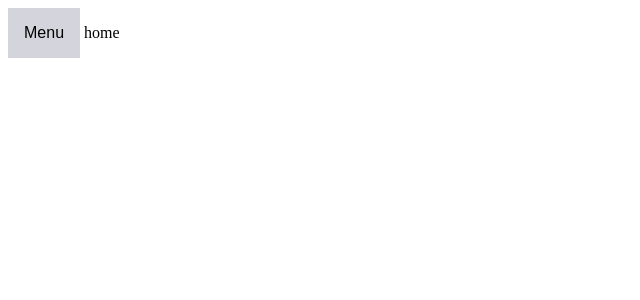
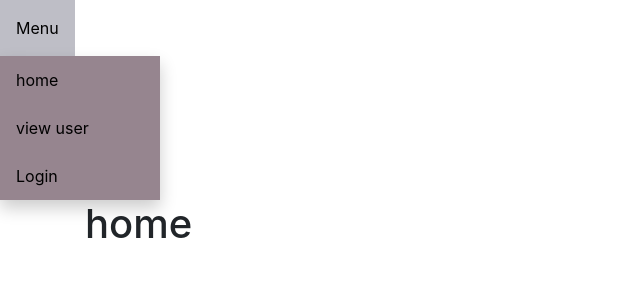
Before and after one commit to 19471/Programming-attendence-website, a Flask app: page / in a window 1280 px wide. Shown: the top 300 px of the page, without its empty margins (0-640 px from the left). Run offline with Flask 2, Linux system fonts and the light colour scheme; a user stored in the database is signed in; some libraries are stand-ins or nearby versions.

Commit message:
added bootstrap to page and tidied up html

```diff
--- a/templates/home.html
+++ b/templates/home.html
@@ -1,7 +1,16 @@
 {%extends "layout.html"%}
 {%block content%}
+<head>
+    <title>home page </title>
+    <meta name="viewport" content="width=device-width initial-scale=1.0">
+    <link rel="stylesheet" href="static/css/bootstrap.min.css" rel="stylesheet" media="screen">
+</head>
+<body>
+    <div class="container">
+        <h1>home</h1>
+        <br>
+    </div>
+</body>
 
-home
 
 {%endblock%}
-</html>
```
